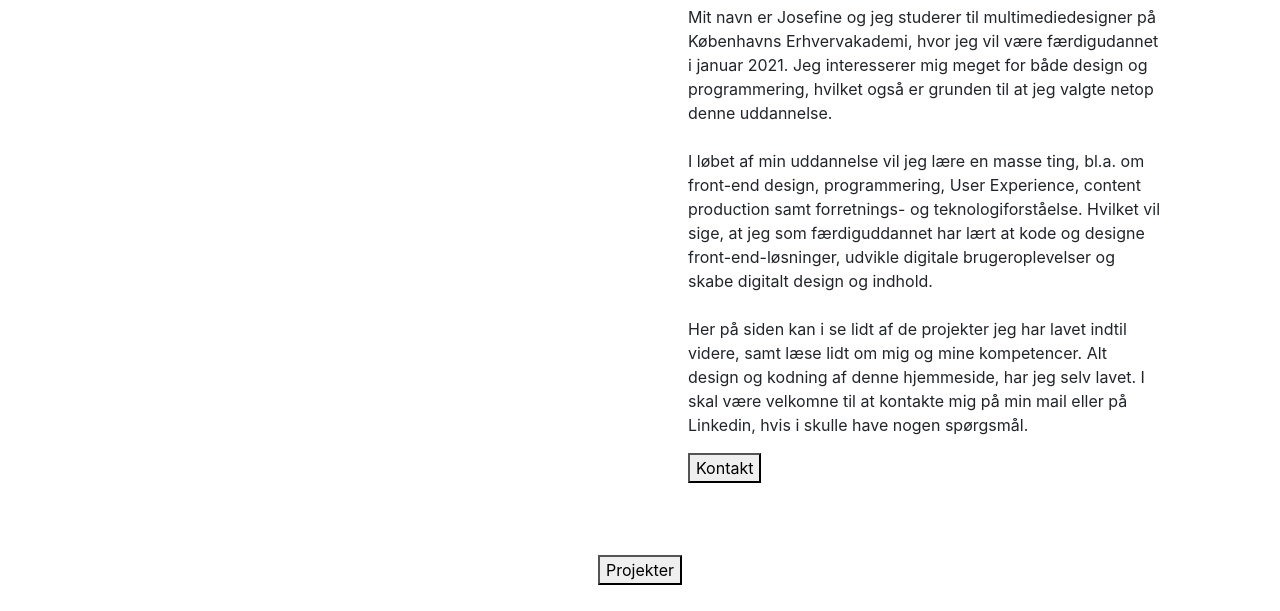
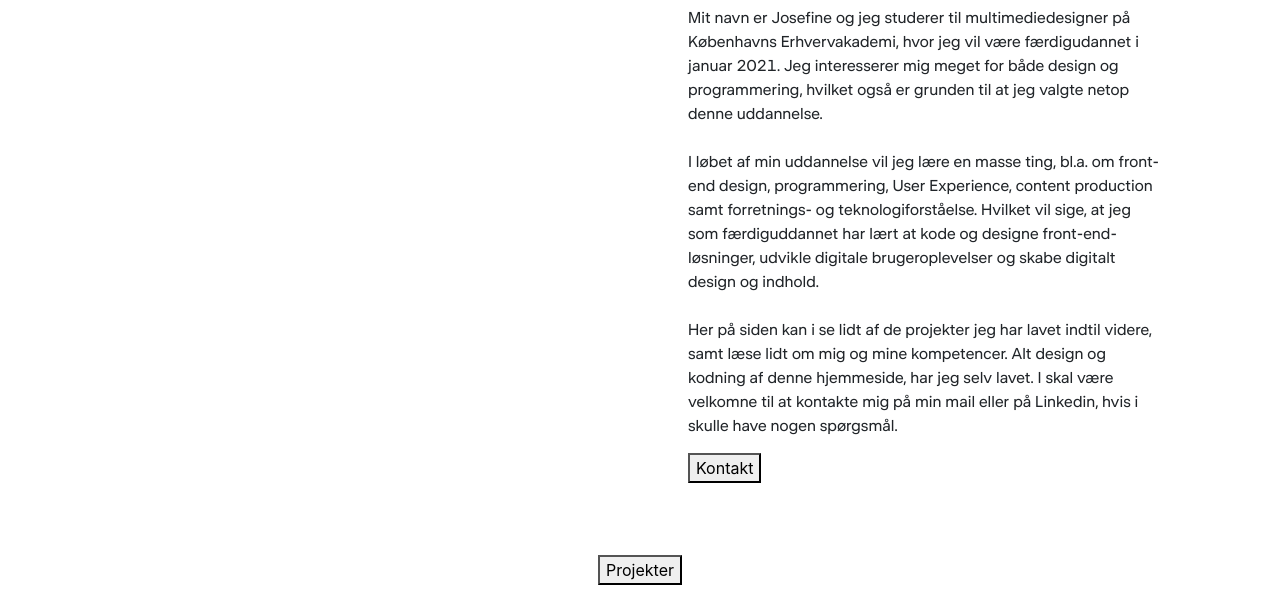
Before and after one commit to jose711f/dr-ung, a plain HTML site: page index.html in a window 1280 px wide. Shown: the part 189-800 px from the top of the page. Drawn offline with nearby package versions, Linux system fonts and the light colour scheme.

Commit message:
FONTE VIRKER <3 <3 <3 <3

```diff
--- a/style.css
+++ b/style.css
@@ -1,31 +1,35 @@
 /*------------------------ FONTS-------------------*/
-/*
+
 @font-face {
-    src: url(fonts/DRPublic-Regular.otf);
+    src: url(fonts/DRPublik-Regular.ttf);
     font-family: dr-reg;
 }
-
-}
-
-@font-face {
-    src: url(fonts/DRPublic-Bold.oft);
-    font-family: dr-bold;
-}
-
-@font-face {
-    src: url(fonts/DRPublic-Black.oft) format("opentype");
-    font-family: dr-black;
-}
-*/
 
 @font-face {
     src: url(fonts/DRPublik-SemiBold.ttf);
     font-family: dr-semi;
 }
 
+@font-face {
+    src: url(fonts/DRPublik-Bold.ttf);
+    font-family: dr-bold;
+}
+
+@font-face {
+    src: url(fonts/DRPublik-Black.ttf);
+    font-family: dr-black;
+}
+
+
+
 h2 {
     font-family: "dr-semi";
     font-size: 2rem;
 }
 
+p {
+    font-family: "dr-reg";
+    font-size: 1rem;
+}
+
 /*------------------ FONTS SLUT ---------------------*/
```
Also changed, not shown: fonts/DRPublik-Black.otf (deleted), fonts/DRPublik-Black.ttf (added), fonts/DRPublik-Bold.otf (deleted), fonts/DRPublik-Bold.ttf (added), fonts/DRPublik-Regular.otf (deleted), fonts/DRPublik-Regular.ttf (added), fonts/DRPublik-SemiBold.otf (deleted).
